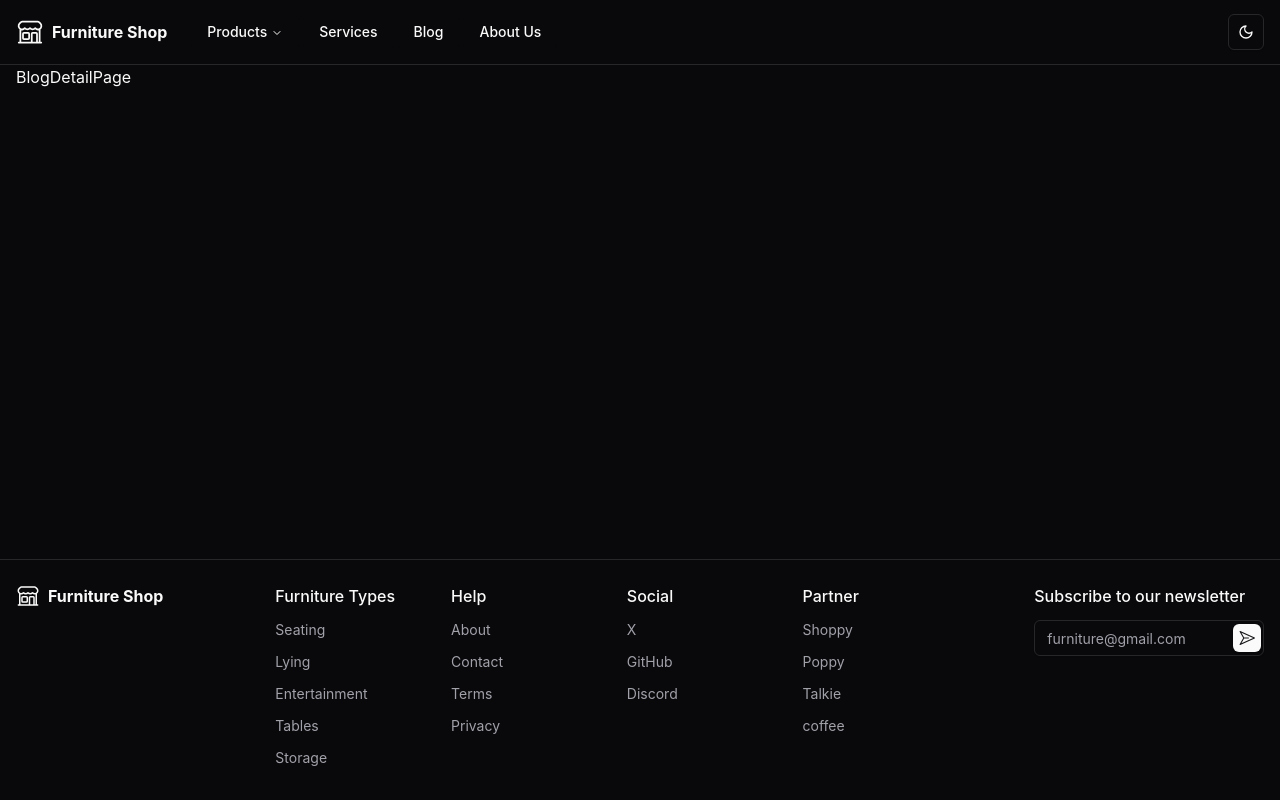
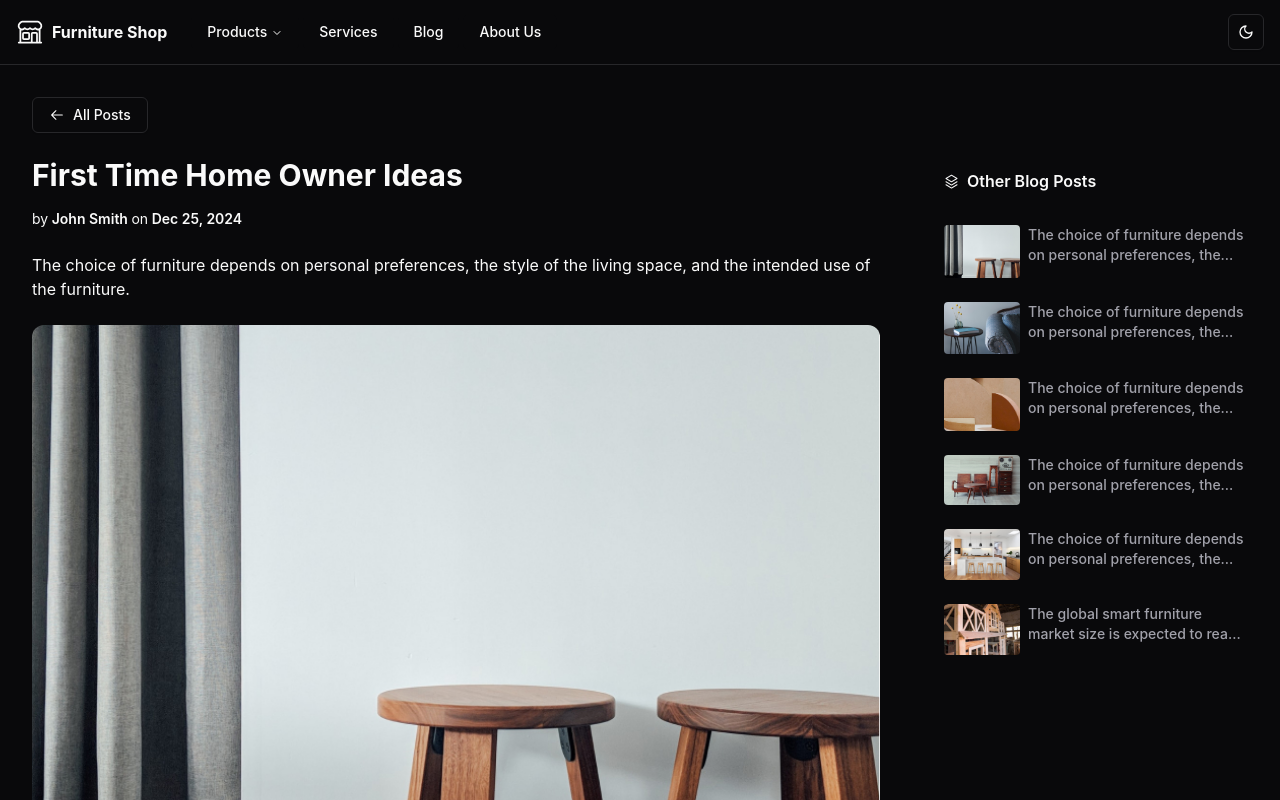
Before and after one commit to David-Sang96/furniture-frontend, a React (Vite) app: page /blogs/uuid1 in a window 1280 px wide. Shown: the top 800 px of the page. Built offline with nearby package versions, Linux system fonts and the light colour scheme.

Commit message:
feat: blog_page_done

```diff
--- a/package.json
+++ b/package.json
@@ -21,6 +21,7 @@
     "@radix-ui/react-slot": "^1.1.0",
     "class-variance-authority": "^0.7.1",
     "clsx": "^2.1.1",
+    "dompurify": "^3.2.2",
     "embla-carousel-autoplay": "^8.5.1",
     "embla-carousel-react": "^8.5.1",
     "lucide-react": "^0.462.0",
--- a/src/components/blogs/BlogCard.tsx
+++ b/src/components/blogs/BlogCard.tsx
@@ -9,14 +9,14 @@ const BlogCard = ({ posts }: BlogCardProps) => {
   return (
     <div className="my-8 grid gap-8 md:grid-cols-2 lg:grid-cols-3">
       {posts.slice(0, 3).map((post) => (
-        <Link to={`/blogs/${post.id}`} className="" key={post.id}>
+        <Link to={`/blogs/${post.id}`} key={post.id}>
           <img
             src={post.image}
             alt="blog post"
             className="mb-4 w-full rounded-2xl"
           />
           <h3 className="ml-4 line-clamp-1 font-semibold">{post.title}</h3>
-          <div className="">
+          <div>
             <span className="ml-4 mt-4 text-sm">
               by<span className="font-semibold"> {post.author} </span>on
               <span className="font-semibold"> {post.updated_at}</span>
--- /dev/null
+++ b/src/components/blogs/BlogPostList.tsx
@@ -0,0 +1,34 @@
+import { Post } from "@/types";
+import { Link } from "react-router-dom";
+
+interface BlogPostListProps {
+  posts: Post[];
+}
+
+function BlogPostList({ posts }: BlogPostListProps) {
+  return (
+    <div className="my-8 grid gap-16 md:grid-cols-2 lg:grid-cols-3">
+      {posts.map((post) => (
+        <Link to={`/blogs/${post.id}`} key={post.id}>
+          <img
+            className="mb-4 w-full rounded-xl"
+            src={post.image}
+            alt="blog post"
+          />
+          <h2 className="line-clamp-1 text-xl font-extrabold">{post.title}</h2>
+          <h3 className="my-2 line-clamp-3 text-base font-[400]">
+            {post.content}
+          </h3>
+          <div className="mt-4 text-sm">
+            <span>
+              by<span className="font-[600]"> {post.author} </span>on
+              <span className="font-[600]"> {post.updated_at}</span>
+            </span>
+          </div>
+        </Link>
+      ))}
+    </div>
+  );
+}
+
+export default BlogPostList;
--- /dev/null
+++ b/src/components/blogs/RichTextRenderer.tsx
@@ -0,0 +1,18 @@
+import Dompurify from "dompurify";
+
+interface RichTextRendererProps extends React.HTMLAttributes<HTMLDivElement> {
+  content: string;
+}
+
+function RichTextRenderer({ content, className }: RichTextRendererProps) {
+  const sanitizedContent = Dompurify.sanitize(content);
+
+  return (
+    <div
+      dangerouslySetInnerHTML={{ __html: sanitizedContent }}
+      className={className}
+    />
+  );
+}
+
+export default RichTextRenderer;
--- a/src/components/icons.tsx
+++ b/src/components/icons.tsx
@@ -1,7 +1,9 @@
 import {
+  ArrowLeftIcon,
   ExclamationTriangleIcon,
   HamburgerMenuIcon,
   HomeIcon,
+  LayersIcon,
   PaperPlaneIcon,
 } from "@radix-ui/react-icons";
 
@@ -28,4 +30,6 @@ export const Icons = {
   menu: HamburgerMenuIcon,
   paperPlane: PaperPlaneIcon,
   exclamation: ExclamationTriangleIcon,
+  arrowLeft: ArrowLeftIcon,
+  layers: LayersIcon,
 };
--- a/src/layouts/RootLayout.tsx
+++ b/src/layouts/RootLayout.tsx
@@ -1,10 +1,11 @@
 import Footer from "@/components/layouts/Footer";
 import Header from "@/components/layouts/Header";
-import { Outlet } from "react-router-dom";
+import { Outlet, ScrollRestoration } from "react-router-dom";
 
 const RootLayout = () => {
   return (
     <div className="relative flex min-h-screen flex-col">
+      <ScrollRestoration />
       <Header />
       <main className="container grow">
         <Outlet />
--- a/src/pages/blogs/BlogDetailPage.tsx
+++ b/src/pages/blogs/BlogDetailPage.tsx
@@ -1,9 +1,79 @@
-import { useParams } from "react-router-dom";
+import RichTextRenderer from "@/components/blogs/RichTextRenderer";
+import { Icons } from "@/components/icons";
+import { Button } from "@/components/ui/button";
+import { posts } from "@/data/posts";
+import { Link, useParams } from "react-router-dom";
 
 const BlogDetailPage = () => {
   const { postId } = useParams();
+  const post = posts.find((post) => post.id === postId);
 
-  return <div>BlogDetailPage</div>;
+  return (
+    <div className="container">
+      <section className="flex flex-col lg:flex-row">
+        <section className="w-full lg:w-3/4 lg:pr-16">
+          <Button variant={"outline"} asChild className="mb-6 mt-8">
+            <Link to={"/blogs"}>
+              <Icons.arrowLeft />
+              All Posts
+            </Link>
+          </Button>
+          {post ? (
+            <>
+              <h2 className="mb-3 text-3xl font-bold">{post.title}</h2>
+              <div className="mt-4 text-sm">
+                <span>
+                  by<span className="font-[600]"> {post.author} </span>on
+                  <span className="font-[600]"> {post.updated_at}</span>
+                </span>
+              </div>
+              <h3 className="my-6 font-[400]">{post.content}</h3>
+              <img
+                src={post.image}
+                alt={post.title}
+                className="w-full rounded-xl"
+              />
+              <RichTextRenderer content={post.body} className="my-8" />
+              <div className="mb-12 space-x-2">
+                {post.tags.map((tag) => (
+                  <Button variant={"secondary"}>{tag}</Button>
+                ))}
+              </div>
+            </>
+          ) : (
+            <p className="mb-16 mt-8 text-center text-xl font-bold text-muted-foreground lg:mt-24">
+              No post found
+            </p>
+          )}
+        </section>
+        <section className="w-full pt-12 lg:mt-14 lg:flex-1">
+          <div className="mb-8 flex items-center gap-2 font-semibold">
+            <Icons.layers />
+            <h3 className="">Other Blog Posts</h3>
+          </div>
+          <div className="grid md:grid-cols-2 lg:grid-cols-1">
+            {posts.map((post) => (
+              <Link
+                to={`/blogs/${post.id}`}
+                key={post.title}
+                className="mb-6 flex items-start gap-2"
+              >
+                <img
+                  src={post.image}
+                  alt="blog post"
+                  className="w-1/4 rounded"
+                />
+                <div className="line-clamp-2 w-3/4 text-sm font-[500] text-muted-foreground">
+                  <p className="">{post.content}</p>
+                  <i className="">... see more</i>
+                </div>
+              </Link>
+            ))}
+          </div>
+        </section>
+      </section>
+    </div>
+  );
 };
 
 export default BlogDetailPage;
--- a/src/pages/blogs/BlogPage.tsx
+++ b/src/pages/blogs/BlogPage.tsx
@@ -1,5 +1,15 @@
+import BlogPostList from "@/components/blogs/BlogPostList";
+import { posts } from "@/data/posts";
+
 const BlogPage = () => {
-  return <div>BlogPage</div>;
+  return (
+    <section>
+      <h1 className="mt-8 text-2xl font-bold max-md:text-center">
+        Latest Blog Posts
+      </h1>
+      <BlogPostList posts={posts} />
+    </section>
+  );
 };
 
 export default BlogPage;
```
Also changed, not shown: 1 other file (tests, documents, lock files or other folders).
